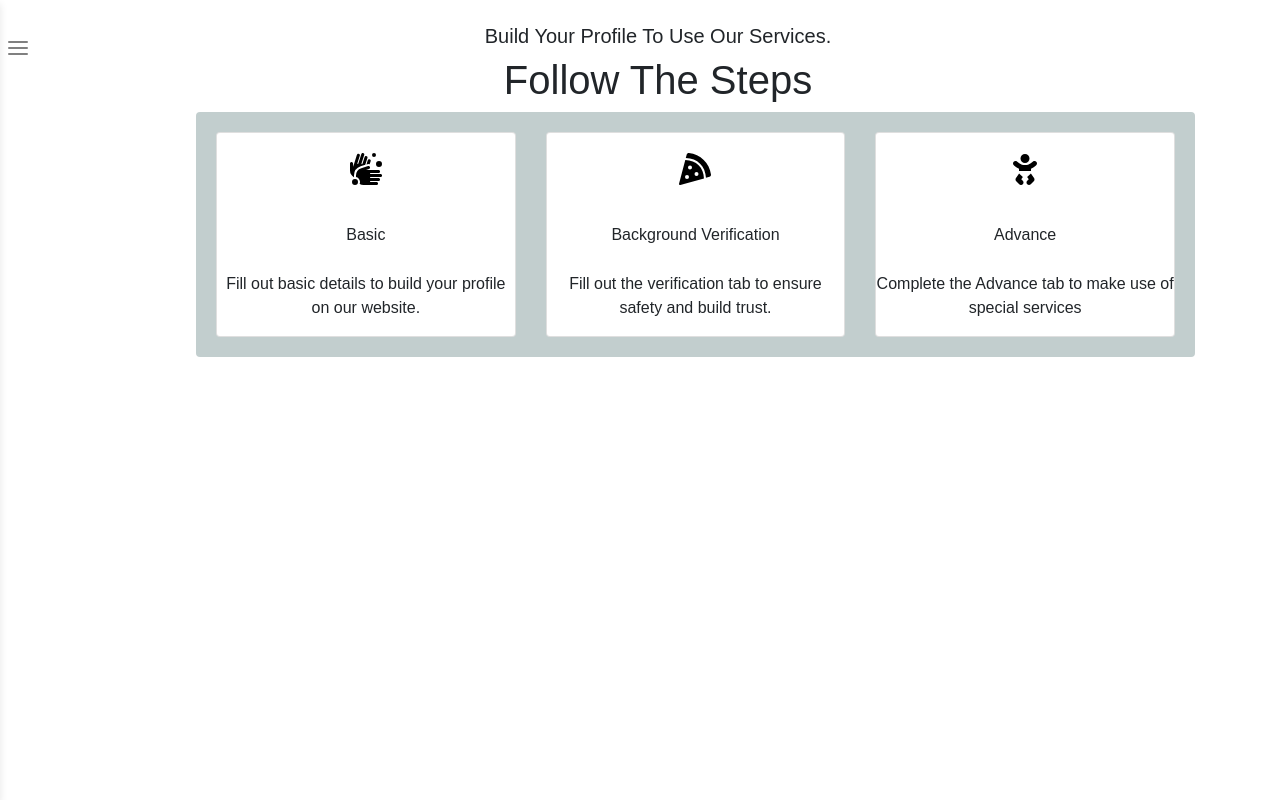
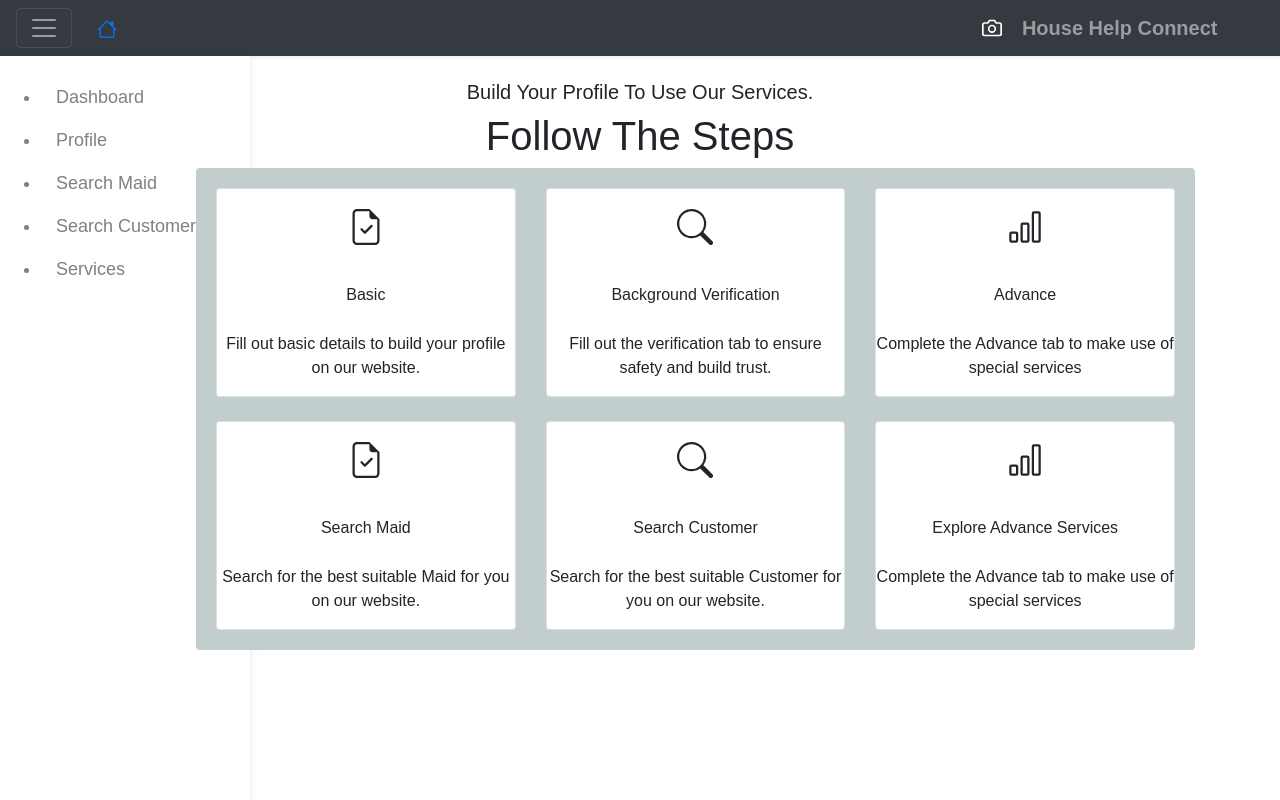
Before and after one commit to PirateAyush/HouseHelpProject, a Django app: page /frontend/user/ in a window 1280 px wide. Run offline with Django 4.2, Linux system fonts and the light colour scheme; some libraries are stand-ins or nearby versions.

Commit message:
side bar and submenu changes

```diff
--- a/hhc/frontend/templates/basic/sidebar.html
+++ b/hhc/frontend/templates/basic/sidebar.html
@@ -23,7 +23,7 @@
     height: 100%;
     width: 250px;
     position: fixed;
-    left: -250px;
+    left: 0px;
     background-color: white;
     padding-top: 20px;
     color: gray;
@@ -94,32 +95,62 @@
   </head>
   <body style="background-color:white">
 
-
-      <div style="float:left;margin-top:30px;">
-        <button class="toggle-btn" onclick="toggleSidebar()">
-          <svg xmlns="http://www.w3.org/2000/svg" viewBox="0 0 24 24" width="24" height="24" fill="none" stroke="currentColor" stroke-width="2" stroke-linecap="round" stroke-linejoin="round">
-              <line x1="3" y1="12" x2="21" y2="12" />
-              <line x1="3" y1="6" x2="21" y2="6" />
-              <line x1="3" y1="18" x2="21" y2="18" />
+    <div>
+        <header>
+            <div class="bg-dark collapse" id="navbarHeader" style="">
+              <div class="container">
+                <div class="row">
+                  <div class="col-sm-8 col-md-7 py-4">
+                    <h4 class="text-white">About</h4>
+                    <p class="text-muted">Add some information about the album below, the author, or any other background context. Make it a few sentences long so folks can pick up some informative tidbits. Then, link them off to some social networking sites or contact information.</p>
+                  </div>
+                  <div class="col-sm-4 offset-md-1 py-4">
+                    <h4 class="text-white">Contact</h4>
+                    <ul class="list-unstyled">
+                      <li><a href="#" class="text-white">Follow on Twitter</a></li>
+                      <li><a href="#" class="text-white">Like on Facebook</a></li>
+                      <li><a href="#" class="text-white">Email me</a></li>
+                    </ul>
+                  </div>
+                </div>
+              </div>
+            </div>
+            <div class="navbar navbar-dark bg-dark shadow-sm">
+                <button class="navbar-toggler collapsed" type="button">
+                    <span class="navbar-toggler-icon" onclick="toggleSidebar()"></span>
+                </button>
+                <div style="margin-left:2%;">
+                  <a href="{% url 'Home' %}">
+                    <svg xmlns="http://www.w3.org/2000/svg" width="20" height="20" fill="currentColor" class="bi bi-house" viewBox="0 0 16 16">
+                      <path d="M8.707 1.5a1 1 0 0 0-1.414 0L.646 8.146a.5.5 0 0 0 .708.708L2 8.207V13.5A1.5 1.5 0 0 0 3.5 15h9a1.5 1.5 0 0 0 1.5-1.5V8.207l.646.647a.5.5 0 0 0 .708-.708L13 5.793V2.5a.5.5 0 0 0-.5-.5h-1a.5.5 0 0 0-.5.5v1.293zM13 7.207V13.5a.5.5 0 0 1-.5.5h-9a.5.5 0 0 1-.5-.5V7.207l5-5z"/>
                     </svg>
-        </button>
+                  </a>
+                </div>
+              <div class="container d-flex justify-content-end">
+                <a href="#" class="navbar-brand d-flex align-items-center">
+                  <svg xmlns="http://www.w3.org/2000/svg" width="20" height="20" viewBox="0 0 24 24" fill="none" stroke="currentColor" stroke-width="2" stroke-linecap="round" stroke-linejoin="round" class="mr-2"><path d="M23 19a2 2 0 0 1-2 2H3a2 2 0 0 1-2-2V8a2 2 0 0 1 2-2h4l2-3h6l2 3h4a2 2 0 0 1 2 2z"></path><circle cx="12" cy="13" r="4"></circle></svg>
+                  <strong class="navbar-toggler collapsed" data-toggle="collapse" data-target="#navbarHeader" aria-controls="navbarHeader" aria-expanded="false" aria-label="Toggle navigation" style="border:none">House Help Connect</strong>
+                </a>
+              </div>
+            </div>
+          </header>
     </div>
 
     <div class="sidebar" id="sidebar">
-            <button class="close-btn" onclick="toggleSidebar()">✕ Close</button>
         <ul>
+          <li><a href="{% url 'user' %}">Dashboard</a></li>
             <li class="dropdown">
-                  <a href="#">Profile ▼</a>
+                <a href="#">Profile </a>
                 <ul class="dropdown-content">
-                      <li><a href="#">Basic </a></li>
-                      <li><a href="#">Background Verification </a></li>
-                      <li><a href="#">Advance </a></li>
+                    <li><a href="/frontend/basic-form">Basic </a></li>
+                    <li><a href="{% url 'BackgroundVerification' %}">Background Verification </a></li>
+                    <li><a href="{% url 'Advance' %}">Advance </a></li>
                 </ul>
             </li>
             <li><a href="#">Search Maid</a></li>
             <li><a href="#">Search Customer</a></li>
             <li class="dropdown">
-                    <a href="#">Services ▼</a>
+                <a href="#">Services </a>
                 <ul class="dropdown-content">
                     <li><a href="#">Matchmaking </a></li>
                     <li><a href="#">Salary Decider</a></li>
--- a/hhc/frontend/templates/frontend/prices.html
+++ b/hhc/frontend/templates/frontend/prices.html
@@ -59,7 +59,7 @@
 
   <div>
   <ul class="breadcrumb container">
-    <li><a href="#">Home</a></li>
+    <li><a href="{% url 'Home' %}">Home</a></li>
     <li>Prices</li>
   </ul>
    <h1 class="content container">Prices</h1>
--- a/hhc/frontend/templates/frontend/user.html
+++ b/hhc/frontend/templates/frontend/user.html
@@ -23,7 +23,10 @@
                         <div class="card">
                             <div class="card-body">
                                 <center>
-                                    <svg xmlns="http://www.w3.org/2000/svg" height="2em" viewBox="0 0 576 512"><path d="M496,224a48,48,0,1,0-48-48A48,48,0,0,0,496,224ZM311.47,178.45A56.77,56.77,0,0,1,328,176a56,56,0,0,1,19,3.49l15.35-48.61A24,24,0,0,0,342,99.74c-11.53-1.35-22.21,6.44-25.71,17.51l-20.9,66.17ZM93.65,386.33c.8-.19,1.54-.54,2.35-.71V359.93a156,156,0,0,1,107.06-148l73.7-22.76L310.92,81.05a24,24,0,0,0-20.33-31.11c-11.53-1.34-22.22,6.45-25.72,17.52L231.42,173.88a8,8,0,0,1-15.26-4.83L259.53,31.26A24,24,0,0,0,239.2.15C227.67-1.19,217,6.6,213.49,17.66L165.56,169.37a8,8,0,1,1-15.26-4.82l38.56-122a24,24,0,0,0-20.33-31.11C157,10,146.32,17.83,142.82,28.9l-60,189.85L80.76,168.7A24,24,0,0,0,56.9,144.55c-13.23-.05-24.72,10.54-24.9,23.86V281.14A123.69,123.69,0,0,0,93.65,386.33ZM519.1,336H360a8,8,0,0,1,0-16H488a24,24,0,0,0,23.54-28.76C509.35,279.84,498.71,272,487.1,272H288l47.09-17.06a24,24,0,0,0-14.18-45.88L213.19,242.31A123.88,123.88,0,0,0,128,360v25.65a79.78,79.78,0,0,1,58,108.63A118.9,118.9,0,0,0,248,512H456a24,24,0,0,0,23.54-28.76C477.35,471.84,466.71,464,455.1,464H360a8,8,0,0,1,0-16H488a24,24,0,0,0,23.54-28.76C509.35,407.84,498.71,400,487.1,400H360a8,8,0,0,1,0-16H520a24,24,0,0,0,23.54-28.76C541.35,343.84,530.71,336,519.1,336ZM416,64a32,32,0,1,0-32-32A32,32,0,0,0,416,64ZM112,416a48,48,0,1,0,48,48A48,48,0,0,0,112,416Z"/></svg>
+                                    <svg xmlns="http://www.w3.org/2000/svg" width="36" height="36" fill="currentColor" class="bi bi-file-earmark-check" viewBox="0 0 16 16">
+                                        <path d="M10.854 7.854a.5.5 0 0 0-.708-.708L7.5 9.793 6.354 8.646a.5.5 0 1 0-.708.708l1.5 1.5a.5.5 0 0 0 .708 0l3-3z"/>
+                                        <path d="M14 14V4.5L9.5 0H4a2 2 0 0 0-2 2v12a2 2 0 0 0 2 2h8a2 2 0 0 0 2-2M9.5 3A1.5 1.5 0 0 0 11 4.5h2V14a1 1 0 0 1-1 1H4a1 1 0 0 1-1-1V2a1 1 0 0 1 1-1h5.5z"/>
+                                    </svg>
                                 </center>
                             </div>
                             <center><h6 class="card-body">Basic</h6></center>
@@ -37,7 +40,9 @@
                         <div class="card">
                             <div class="card-body">
                                 <center>
-                                    <svg xmlns="http://www.w3.org/2000/svg" height="2em" viewBox="0 0 512 512"><path d="M158.87.15c-16.16-1.52-31.2 8.42-35.33 24.12l-14.81 56.27c187.62 5.49 314.54 130.61 322.48 317l56.94-15.78c15.72-4.36 25.49-19.68 23.62-35.9C490.89 165.08 340.78 17.32 158.87.15zm-58.47 112L.55 491.64a16.21 16.21 0 0 0 20 19.75l379-105.1c-4.27-174.89-123.08-292.14-299.15-294.1zM128 416a32 32 0 1 1 32-32 32 32 0 0 1-32 32zm48-152a32 32 0 1 1 32-32 32 32 0 0 1-32 32zm104 104a32 32 0 1 1 32-32 32 32 0 0 1-32 32z"/></svg>
+                                    <svg xmlns="http://www.w3.org/2000/svg" width="36" height="36" fill="currentColor" class="bi bi-search" viewBox="0 0 16 16">
+                                        <path d="M11.742 10.344a6.5 6.5 0 1 0-1.397 1.398h-.001c.03.04.062.078.098.115l3.85 3.85a1 1 0 0 0 1.415-1.414l-3.85-3.85a1.007 1.007 0 0 0-.115-.1zM12 6.5a5.5 5.5 0 1 1-11 0 5.5 5.5 0 0 1 11 0"/>
+                                    </svg>
                                 </center>
                             </div>
                             <center><h6 class="card-body">Background Verification</h6></center>
@@ -51,7 +56,9 @@
                         <div class="card">
                             <div class="card-body">
                                 <center>
-                                    <svg xmlns="http://www.w3.org/2000/svg" height="2em" viewBox="0 0 448 512"><path d="M152 88a72 72 0 1 1 144 0A72 72 0 1 1 152 88zM39.7 144.5c13-17.9 38-21.8 55.9-8.8L131.8 162c26.8 19.5 59.1 30 92.2 30s65.4-10.5 92.2-30l36.2-26.4c17.9-13 42.9-9 55.9 8.8s9 42.9-8.8 55.9l-36.2 26.4c-13.6 9.9-28.1 18.2-43.3 25V288H128V251.7c-15.2-6.7-29.7-15.1-43.3-25L48.5 200.3c-17.9-13-21.8-38-8.8-55.9zm89.8 184.8l60.6 53-26 37.2 24.3 24.3c15.6 15.6 15.6 40.9 0 56.6s-40.9 15.6-56.6 0l-48-48C70 438.6 68.1 417 79.2 401.1l50.2-71.8zm128.5 53l60.6-53 50.2 71.8c11.1 15.9 9.2 37.5-4.5 51.2l-48 48c-15.6 15.6-40.9 15.6-56.6 0s-15.6-40.9 0-56.6L284 419.4l-26-37.2z"/></svg>
+                                    <svg xmlns="http://www.w3.org/2000/svg" width="36" height="36" fill="currentColor" class="bi bi-bar-chart" viewBox="0 0 16 16">
+                                        <path d="M4 11H2v3h2zm5-4H7v7h2zm5-5v12h-2V2zm-2-1a1 1 0 0 0-1 1v12a1 1 0 0 0 1 1h2a1 1 0 0 0 1-1V2a1 1 0 0 0-1-1zM6 7a1 1 0 0 1 1-1h2a1 1 0 0 1 1 1v7a1 1 0 0 1-1 1H7a1 1 0 0 1-1-1zm-5 4a1 1 0 0 1 1-1h2a1 1 0 0 1 1 1v3a1 1 0 0 1-1 1H2a1 1 0 0 1-1-1z"/>
+                                    </svg>
                                 </center>
                             </div>
                             <center><h6 class="card-body">Advance</h6></center>
@@ -60,21 +67,57 @@
                             </p>
                         </div>
                 </div>
+            </div>
+            <br>
+            <div class="row" style="border:none">
+                <div class="col-md-4" >
+                        <div class="card">
+                            <div class="card-body">
+                                <center>
+                                    <svg xmlns="http://www.w3.org/2000/svg" width="36" height="36" fill="currentColor" class="bi bi-file-earmark-check" viewBox="0 0 16 16">
+                                        <path d="M10.854 7.854a.5.5 0 0 0-.708-.708L7.5 9.793 6.354 8.646a.5.5 0 1 0-.708.708l1.5 1.5a.5.5 0 0 0 .708 0l3-3z"/>
+                                        <path d="M14 14V4.5L9.5 0H4a2 2 0 0 0-2 2v12a2 2 0 0 0 2 2h8a2 2 0 0 0 2-2M9.5 3A1.5 1.5 0 0 0 11 4.5h2V14a1 1 0 0 1-1 1H4a1 1 0 0 1-1-1V2a1 1 0 0 1 1-1h5.5z"/>
+                                    </svg>
+                                </center>
+                            </div>
+                            <center><h6 class="card-body">Search Maid</h6></center>
+                            <p style="text-align:center">
+                                Search for the best suitable Maid for you on our website.
+                            </p>
+                        </div>
+                </div>
 
-<!--                <div class="col-md-3" >-->
-<!--                        <div class="card">-->
-<!--                            <div class="card-body">-->
-<!--                                <center>-->
-<!--                                    <svg xmlns="http://www.w3.org/2000/svg" height="2em" viewBox="0 0 448 512"><path d="M272 48a48 48 0 1 0 -96 0 48 48 0 1 0 96 0zm-8 187.3l47.4 57.1c11.3 13.6 31.5 15.5 45.1 4.2s15.5-31.5 4.2-45.1l-73.7-88.9c-18.2-22-45.3-34.7-73.9-34.7H177.1c-33.7 0-64.9 17.7-82.3 46.6l-58.3 97c-9.1 15.1-4.2 34.8 10.9 43.9s34.8 4.2 43.9-10.9L120 256.9V480c0 17.7 14.3 32 32 32s32-14.3 32-32V352h16V480c0 17.7 14.3 32 32 32s32-14.3 32-32V235.3zM352 376c0-4.4 3.6-8 8-8s8 3.6 8 8V488c0 13.3 10.7 24 24 24s24-10.7 24-24V376c0-30.9-25.1-56-56-56s-56 25.1-56 56v8c0 13.3 10.7 24 24 24s24-10.7 24-24v-8z"/></svg>-->
-<!--                                </center>-->
-<!--                            </div>-->
-<!--                            <center><h6 class="card-body">Elderly Care</h6></center>-->
-<!--                            <p style="text-align:center">-->
-<!--                                We provide maid Elderly care service in Mumbai-->
-<!--                            </p>-->
-<!--                        </div>-->
-<!--                </div>-->
+                <div class="col-md-4" >
+                        <div class="card">
+                            <div class="card-body">
+                                <center>
+                                    <svg xmlns="http://www.w3.org/2000/svg" width="36" height="36" fill="currentColor" class="bi bi-search" viewBox="0 0 16 16">
+                                        <path d="M11.742 10.344a6.5 6.5 0 1 0-1.397 1.398h-.001c.03.04.062.078.098.115l3.85 3.85a1 1 0 0 0 1.415-1.414l-3.85-3.85a1.007 1.007 0 0 0-.115-.1zM12 6.5a5.5 5.5 0 1 1-11 0 5.5 5.5 0 0 1 11 0"/>
+                                    </svg>
+                                </center>
+                            </div>
+                            <center><h6 class="card-body">Search Customer</h6></center>
+                            <p style="text-align:center">
+                                Search for the best suitable Customer for you on our website.
+                            </p>
+                        </div>
+                </div>
 
+                <div class="col-md-4" >
+                        <div class="card">
+                            <div class="card-body">
+                                <center>
+                                    <svg xmlns="http://www.w3.org/2000/svg" width="36" height="36" fill="currentColor" class="bi bi-bar-chart" viewBox="0 0 16 16">
+                                        <path d="M4 11H2v3h2zm5-4H7v7h2zm5-5v12h-2V2zm-2-1a1 1 0 0 0-1 1v12a1 1 0 0 0 1 1h2a1 1 0 0 0 1-1V2a1 1 0 0 0-1-1zM6 7a1 1 0 0 1 1-1h2a1 1 0 0 1 1 1v7a1 1 0 0 1-1 1H7a1 1 0 0 1-1-1zm-5 4a1 1 0 0 1 1-1h2a1 1 0 0 1 1 1v3a1 1 0 0 1-1 1H2a1 1 0 0 1-1-1z"/>
+                                    </svg>
+                                </center>
+                            </div>
+                            <center><h6 class="card-body">Explore Advance Services</h6></center>
+                            <p style="text-align:center">
+                                Complete the Advance tab to make use of special services
+                            </p>
+                        </div>
+                </div>
             </div>
         </div>
     </div>
--- a/hhc/frontend/urls.py
+++ b/hhc/frontend/urls.py
@@ -23,5 +23,8 @@ urlpatterns = [
     path("",views.index, name="Home"),
     path("about/",views.about,name="AboutUs"),
     path("user/",views.user,name="user"),
-    path("prices/",views.prices,name="Prices")
+    path("prices/",views.prices,name="Prices"),
+    path("basic-form/",views.basic,name="Basic"),
+    path("background-verification-form/",views.backgroundVerification,name="BackgroundVerification"),
+    path("advance-form/",views.advance,name="Advance")
 ]
--- a/hhc/frontend/views.py
+++ b/hhc/frontend/views.py
@@ -21,3 +21,15 @@ def  user(request):
 def  prices(request):
 
     return render(request,'frontend/prices.html')
+
+def  basic(request):
+
+    return render(request,'frontend/basic_form.html')
+
+def backgroundVerification(request):
+
+    return render(request,'frontend/background_verification_form.html')
+
+def advance(request):
+
+    return render(request,'frontend/advance_form.html')
```
Also changed, not shown: other parts of hhc/frontend/templates/basic/sidebar.html (+1 -9 lines), hhc/frontend/templates/frontend/advance_form.html (added, +17 -0 lines), hhc/frontend/templates/frontend/background_verification_form.html (added, +16 -0 lines), hhc/frontend/templates/frontend/basic_form.html (added, +118 -0 lines). Lines whose indentation alone changed are shown as unchanged.
